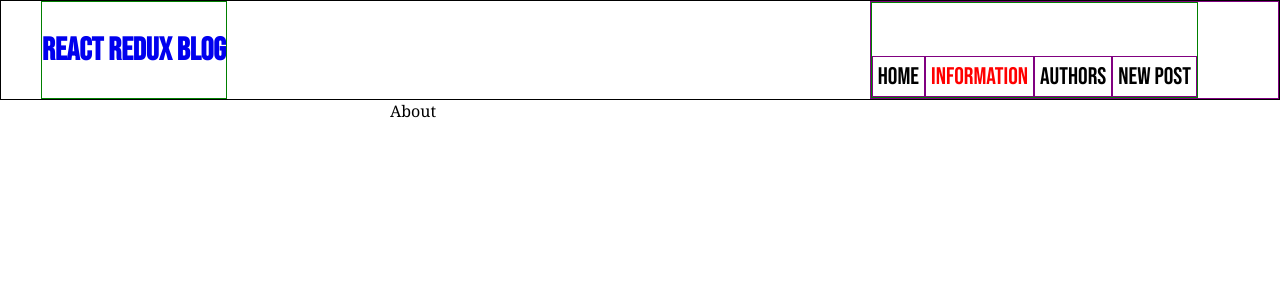
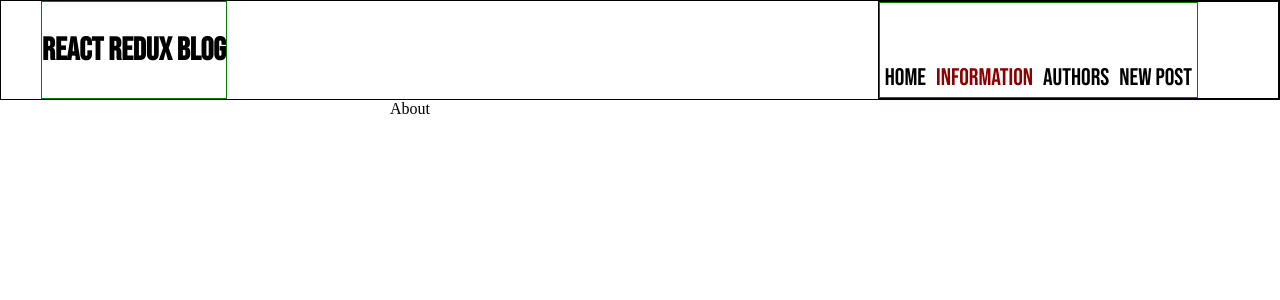
Before and after one commit to banuaggun/react-blog-app, a React (Create React App) app: page /about in a window 1280 px wide. Shown: the top 300 px of the page. Built offline with nearby package versions, Linux system fonts and the light colour scheme; no server answers.

Commit message:
some arrangements

```diff
--- a/src/assets/styles/header.css
+++ b/src/assets/styles/header.css
@@ -21,7 +21,6 @@ nav{
   display:flex;
   flex-direction:row;
   justify-content:flex-end;
-  border:1px solid purple;
 }
 
 nav ul{
@@ -41,7 +40,7 @@ nav ul li:nth-child(1), nav ul li:nth-child(2), nav ul li:nth-child(3){
   margin-right:20px;
 }
 
-nav ul li a{
+.topbar_menu_item{
   background:linear-gradient(to right, transparent, transparent), linear-gradient(to right, darkred, white, darkred);
   background-size:100% 3px, 0 3px;
   background-position:100% 100%, 0 100%;
@@ -100,16 +99,33 @@ nav ul li .active{
 
 
 .topbar_menu_item{
-  border:1px solid purple;
   padding:5px;
-  color:black;
   font-size:1.5rem;
+  background:
+  linear-gradient(
+    to right,
+    transparent,
+    transparent
+  ),
+  linear-gradient(
+    to right,
+    rgba(46,64,84, 0.6),
+   rgba(152,162,169, 0.3),
+   rgba(204,39,76, 1)
+);
+background-size: 100% 3px, 0 3px;
+background-position: 100% 100%, 0 100%;
+  background-repeat: no-repeat;
+  transition: background-size 400ms;
+  color:#000;
 }
 
 .topbar_menu_item:hover{
-  color:violet;
+  text-decoration:none;
+  color:darkred;
+  background-size: 0 3px, 100% 3px;
 }
 
 .topbar_menu_item.active{
-  color:red;
+  color:darkred;
 }
--- a/src/components/Header.js
+++ b/src/components/Header.js
@@ -27,7 +27,16 @@ const Header = () => {
       <h1>React Redux Blog</h1>
       </Link>
       <button className='mobileMenu'  onClick={() => {setIsNavExpanded(!isNavExpanded);}}>
-      |||
+        <svg
+          xmlns="http://www.w3.org/2000/svg"
+          width="16"
+          height="16"
+          fill="currentColor"
+          className="bi bi-three-dots-vertical"
+          viewBox="0 0 16 16"
+        >
+          <path d="M9.5 13a1.5 1.5 0 1 1-3 0 1.5 1.5 0 0 1 3 0zm0-5a1.5 1.5 0 1 1-3 0 1.5 1.5 0 0 1 3 0zm0-5a1.5 1.5 0 1 1-3 0 1.5 1.5 0 0 1 3 0z" />
+        </svg>
       </button>
       <nav>
         <ul  className={isNavExpanded ? "navigation expanded" : "navigation"
--- a/src/index.css
+++ b/src/index.css
@@ -5,7 +5,6 @@
 }
 
 html {
-  font-family: Cambria, Cochin, Georgia, Times, "Times New Roman", serif;
   background-color: white;
   color: #000;
 }
@@ -27,6 +26,11 @@ select {
 
 a{
   text-decoration:none;
+  color:#000;
+}
+
+p{
+  font-family: 'Montserrat', sans-serif;
 }
 
 ul li{
@@ -38,6 +42,7 @@ nav {
   display: flex;
   justify-content: flex-end;
 border:1px solid black;
+
 }
 
 nav ul {
@@ -50,13 +55,12 @@ nav ul li {
   margin-right: 1rem;
 }
 
-nav a, nav a:visited {
-  color: green;
+nav a, nav a:visited, nav a:hover {
   text-decoration: none;
 }
 
 nav a:hover, nav a:focus {
-  text-decoration: underline;
+  text-decoration: none;
 }
 /*
 
@@ -118,16 +122,10 @@ article {
   padding: 1em;
 }
 
-h1 {
-  //font-size: 3.5rem;
-}
 
-h2 {
-  margin-bottom: 1rem;
-}
 
 p {
-  font-family: Arial, Helvetica, sans-serif;
+  font-family: 'Montserrat', sans-serif;
   //line-height: 1.4;
   //font-size: 1.2rem;
   margin: 0.5em 0;
```
